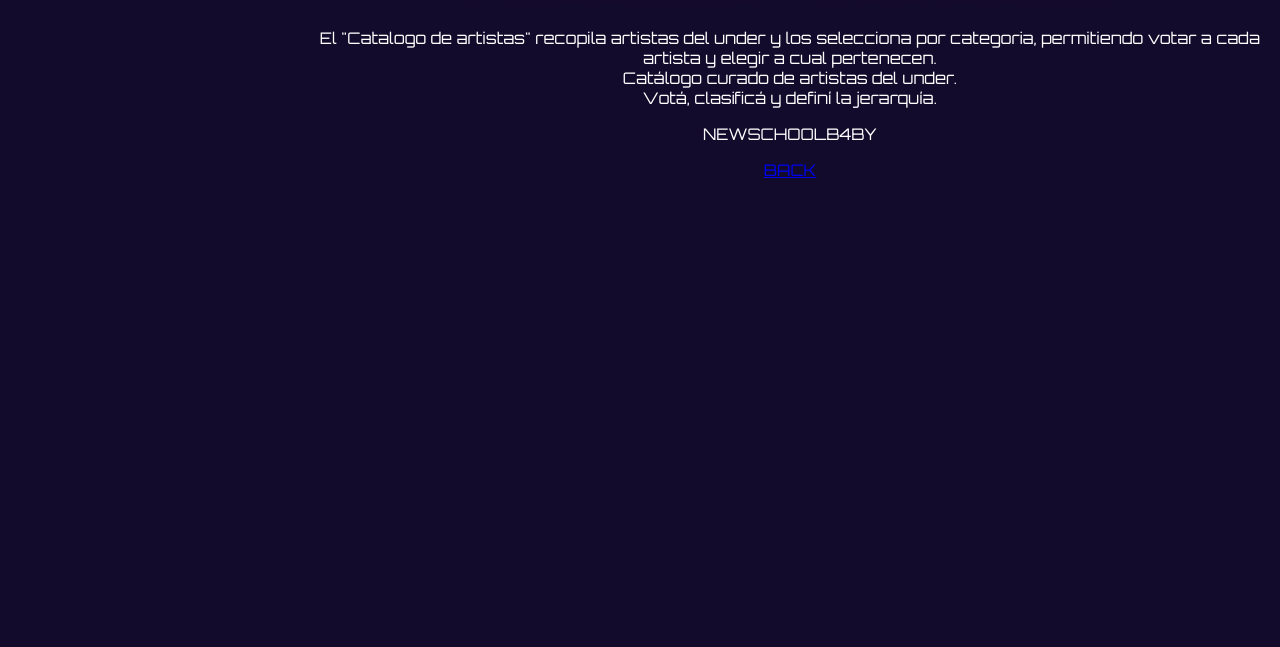
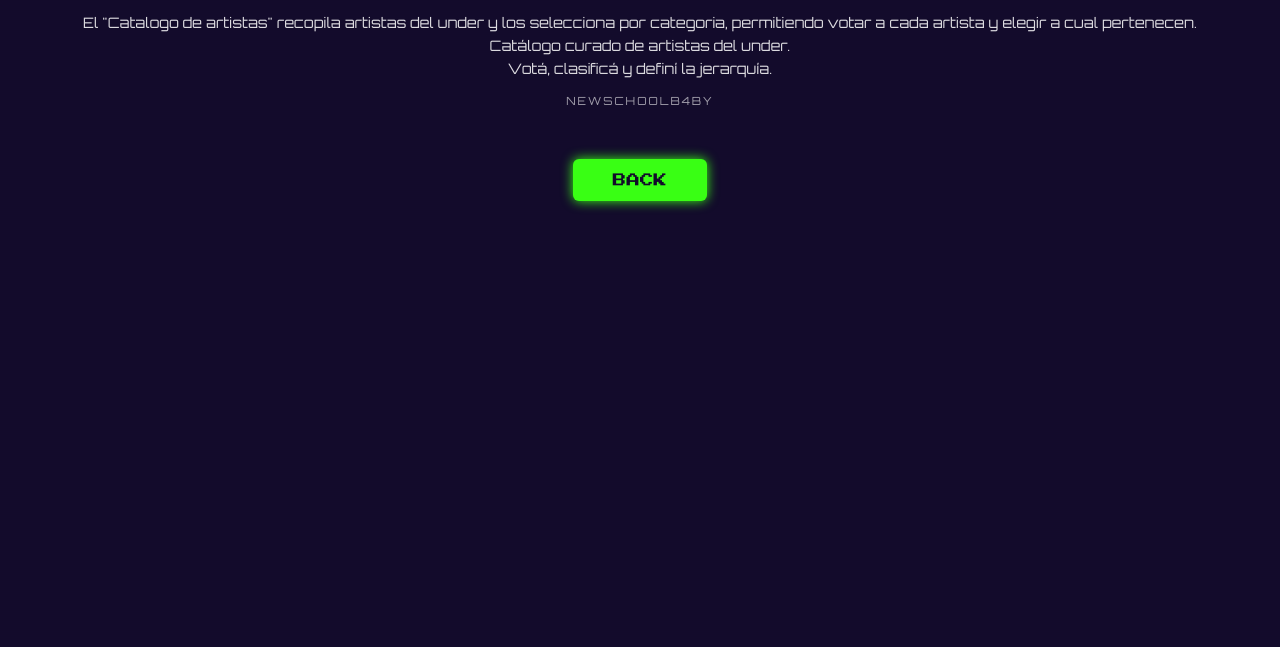
Before and after one commit to palermocodeina/infonew, a plain HTML site: page index.html in a window 1280 px wide. Shown: the part 353-1000 px from the top of the page. Drawn offline with Linux system fonts and the light colour scheme.

Commit message:
Update style.css

```diff
--- a/style.css
+++ b/style.css
@@ -11,27 +11,31 @@
 }
 
 /* ================================ */
-/* RESET + BASE */
+/* RESET */
 /* ================================ */
-* {
+*,
+*::before,
+*::after {
   box-sizing: border-box;
 }
 
+/* ================================ */
+/* BODY ESTABLE */
+/* ================================ */
 body {
   margin: 0;
   font-family: var(--fuente-cuerpo);
   background: var(--color-fondo);
   color: #fff;
-  height: 100vh;
+
+  min-height: 100svh;
   overflow: hidden;
-
-  display: flex;
-  justify-content: center;
-  align-items: center;
   position: relative;
 }
 
-/* Scanlines CRT */
+/* ================================ */
+/* SCANLINES CRT */
+/* ================================ */
 body::before {
   content: "";
   position: absolute;
@@ -54,12 +58,23 @@ body::before {
 }
 
 /* ================================ */
+/* WRAPPER CENTRAL */
+/* ================================ */
+.page {
+  min-height: 100svh;
+  display: flex;
+  justify-content: center;
+  align-items: center;
+}
+
+/* ================================ */
 /* CONTENEDOR */
 /* ================================ */
 .container {
   text-align: center;
   z-index: 10;
   animation: fadeIn 1.2s ease forwards;
+  padding: 24px;
 }
 
 @keyframes fadeIn {
@@ -88,8 +103,7 @@ body::before {
 .title::after {
   content: attr(data-text);
   position: absolute;
-  left: 0;
-  top: 0;
+  inset: 0;
   opacity: 0.6;
 }
 
@@ -111,4 +125,74 @@ body::before {
   100% { transform: translate(-2px,1px); }
 }
 
-@ke
+@keyframes glitch2 {
+  0% { transform: translate(2px,-1px); }
+  50% { transform: translate(-1px,1px); }
+  100% { transform: translate(2px,-1px); }
+}
+
+@keyframes neonPulse {
+  0% { text-shadow: 0 0 8px var(--color-violeta-neon); }
+  100% { text-shadow: 0 0 20px var(--color-verde-neon); }
+}
+
+/* ================================ */
+/* TEXTO */
+/* ================================ */
+.subtitle {
+  margin-top: 20px;
+  font-size: 0.9rem;
+  line-height: 1.6;
+  opacity: 0.85;
+}
+
+.tag {
+  margin-top: 10px;
+  font-size: 0.7rem;
+  letter-spacing: 2px;
+  opacity: 0.6;
+}
+
+/* ================================ */
+/* BOTÓN */
+/* ================================ */
+.btn {
+  display: inline-block;
+  margin-top: 40px;
+  padding: 14px 40px;
+
+  font-family: var(--fuente-titulo);
+  font-size: 0.85rem;
+  text-decoration: none;
+
+  color: var(--color-fondo);
+  background: var(--color-verde-neon);
+  border-radius: 6px;
+
+  box-shadow: 0 0 12px var(--color-verde-neon);
+  transition: 0.2s ease;
+}
+
+.btn:hover {
+  transform: scale(1.08);
+  background: var(--color-violeta-neon);
+  box-shadow: 0 0 22px var(--color-violeta-neon);
+}
+
+/* ================================ */
+/* CANVAS */
+/* ================================ */
+canvas {
+  position: absolute;
+  inset: 0;
+  z-index: 1;
+}
+
+/* ================================ */
+/* RESPONSIVE */
+/* ================================ */
+@media (max-width: 500px) {
+  .title {
+    font-size: 1.8rem;
+  }
+}
```
